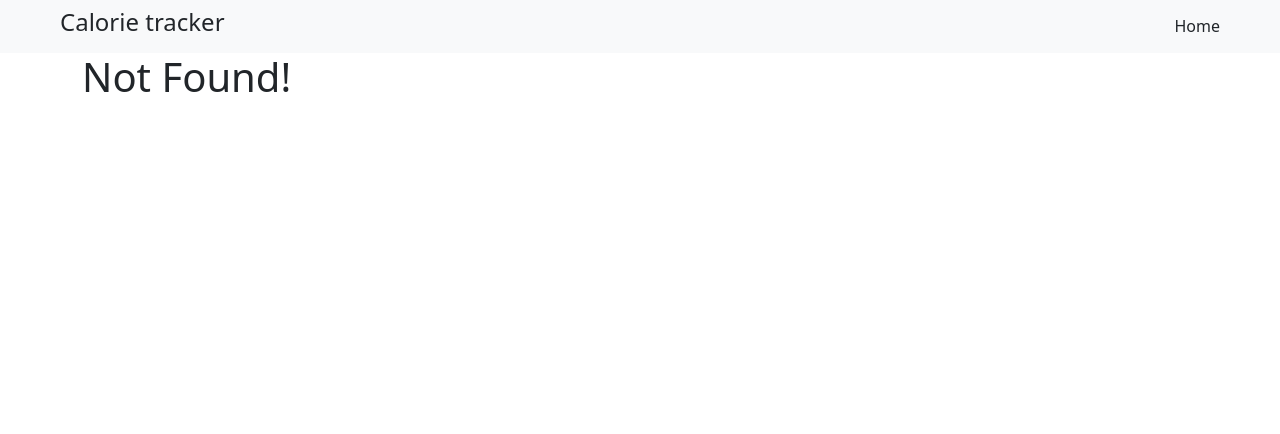
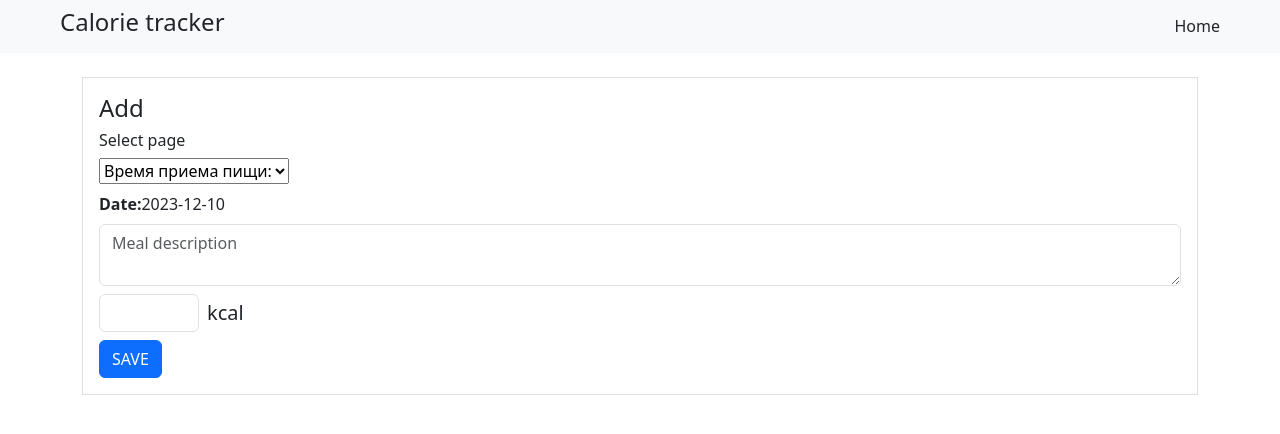
Before and after one commit to Nurzat91/meal66, a React (Vite) app: page /edit-meal/Lunch/1 in a window 1280 px wide. Before the commit this address had no page. Shown: the top 434 px of the page. Built offline with nearby package versions, Linux system fonts and the light colour scheme.

Commit message:
editing entries

```diff
--- a/src/App.tsx
+++ b/src/App.tsx
@@ -15,10 +15,10 @@ function App() {
         <Routes>
           <Route path="/" element={(<FormMeal/>)}/>
           <Route path="/add-meal" element={(<EditMeal/>)}/>
-          <Route path="/edit-meal/:id" element={(<EditMeal/>)}/>
-          <Route path="/edit-meal/:id/edit" element={(<EditMeal/>)}/>
-          <Route path="/meal/:select/:id" element={(<EditMeal/>)}/>
-          <Route path="/meal/:select/:id/edit" element={(<EditMeal/>)}/>
+          <Route path="/edit-meal/Breakfast/:id" element={(<EditMeal/>)}/>
+          <Route path="/edit-meal/Snack/:id" element={(<EditMeal/>)}/>
+          <Route path="/edit-meal/Lunch/:id" element={(<EditMeal/>)}/>
+          <Route path="/edit-meal/Dinner/:id" element={(<EditMeal/>)}/>
           <Route path="*" element={(<ErrorPage/>)}/>
         </Routes>
       </div></>
--- a/src/containers/EditMeal/EditMeal.tsx
+++ b/src/containers/EditMeal/EditMeal.tsx
@@ -1,5 +1,5 @@
 import React, {useCallback, useEffect, useState} from 'react';
-import {useLocation, useNavigate, useParams} from 'react-router-dom';
+import {useLocation, useNavigate} from 'react-router-dom';
 import Spinner from '../../components/Spinner/Spinner';
 import axiosApi from '../../axiosApi';
 import {Meal} from '../../types';
@@ -7,12 +7,14 @@ import {Meal} from '../../types';
 const EditMeal = () => {
   const [loading, setLoading] = useState(false);
   const navigate = useNavigate();
-  const {id} = useParams();
   const location = useLocation();
-  const { mealId } = location.state || {};
+  const { mealSelect, id } = location.state || { mealSelect: '', id: '' };
+  let currentDate = new Date().toISOString().slice(0, 10);
+
   const [meal, setMeal] = useState<Meal>({
     id: Math.random().toString(),
-    select: '',
+    date: currentDate,
+    select: mealSelect,
     description: '',
     kcal: '',
   });
@@ -21,10 +23,9 @@ const EditMeal = () => {
     try {
       setLoading(true);
       if (id) {
-        const responseData = await axiosApi.get(`/meal/${id}.json`);
+        const responseData = await axiosApi.get(`/meal/${mealSelect}/${id}.json`);
         if (responseData.status === 200) {
           setMeal(responseData.data);
-          console.log('1', responseData.data);
         }
       }
 
@@ -33,7 +34,7 @@ const EditMeal = () => {
     }finally {
       setLoading(false);
     }
-  }, [mealId]);
+  }, [id, mealSelect]);
 
   useEffect(() => {
     void fetchPageContent();
@@ -52,10 +53,10 @@ const EditMeal = () => {
     try {
       setLoading(true);
       if (id) {
-        await axiosApi.put(`/meal/${id}.json`, meal);
+        await axiosApi.put(`/meal/${mealSelect}/${id}.json`, meal);
       } else {
-        const { select, description, kcal } = meal;
-        const dataToSend = { description, kcal };
+        const { select, date, description, kcal } = meal;
+        const dataToSend = {date , description, kcal };
         await axiosApi.post(`/meal/${select}.json`, dataToSend);
       }
       navigate('/');
@@ -86,6 +87,7 @@ const EditMeal = () => {
           <option value="Dinner">Dinner</option>
         </select>
       </div>
+      <div><strong>Date:</strong>{meal.date}</div>
       <div className="form-groupm-2 my-2">
         <textarea
           name="description" required
--- a/src/containers/FormMeal/FormMeal.tsx
+++ b/src/containers/FormMeal/FormMeal.tsx
@@ -23,6 +23,7 @@ const FormMeal = () => {
       setLoading(true);
       const responseData = await axiosApi.get('meal.json');
       setMealData(responseData.data);
+
     } catch (error) {
       console.error('Error fetching page content:', error);
     } finally {
@@ -32,10 +33,13 @@ const FormMeal = () => {
 
   const totalCal = useCallback(() => {
     if (mealData) {
+      let currentDate = new Date().toISOString().slice(0, 10);
       let total = 0;
       Object.keys(mealData).forEach((mealSelect) => {
         Object.keys(mealData[mealSelect]).forEach((id) => {
-          total += parseInt(mealData[mealSelect][id].kcal);
+          if (mealData[mealSelect][id].date === currentDate) {
+            total += parseInt(mealData[mealSelect][id].kcal);
+          }
         });
       });
       setTotalCalories(total);
@@ -49,9 +53,9 @@ const FormMeal = () => {
     void totalCal();
   }, [totalCal]);
 
-  const editPost = (id: string) => {
-    navigate(`/edit-meal/${id}`, {
-      state: { mealId: id },
+  const editPost = (mealSelect: string, id: string) => {
+    navigate(`/edit-meal/${mealSelect}/${id}`, {
+      state: { mealSelect, id },
     });
   };
 
@@ -59,7 +63,7 @@ const FormMeal = () => {
     try {
       await axiosApi.delete(`/meal/${mealSelect}/${id}.json`);
       await fetchGetData();
-      navigate('/');
+      totalCal();
     } catch (error) {
       console.error('Error:', error);
     }
@@ -85,14 +89,17 @@ const FormMeal = () => {
                   {Object.keys(mealData[mealSelect]).map((id: string) => (
                     <div className="d-flex justify-content-between align-items-center" key={id}>
                       <div className="d-flex w-75 justify-content-between">
-                        <p className="m-0">{mealData[mealSelect][id].description}</p>
+
+                        <p className="m-0">
+                          <strong>Date: </strong><span className="me-2">{mealData[mealSelect][id].date}</span>
+                          {mealData[mealSelect][id].description}</p>
                         <p className="m-0">
                           {mealData[mealSelect][id].kcal}<strong> kcal</strong>
                         </p>
                       </div>
                       <div>
                         <button className="m-3" type="button">
-                          <img src={btnEdit} alt="btn Edit" onClick={() => editPost(id)} />
+                          <img src={btnEdit} alt="btn Edit" onClick={() => editPost(mealSelect, id)} />
                         </button>
                         <button type="button">
                           <img
--- a/src/types.d.ts
+++ b/src/types.d.ts
@@ -1,5 +1,6 @@
 export interface Meal {
   id: string;
+  date: string;
   select: string;
   description: string;
   kcal: string;
```
